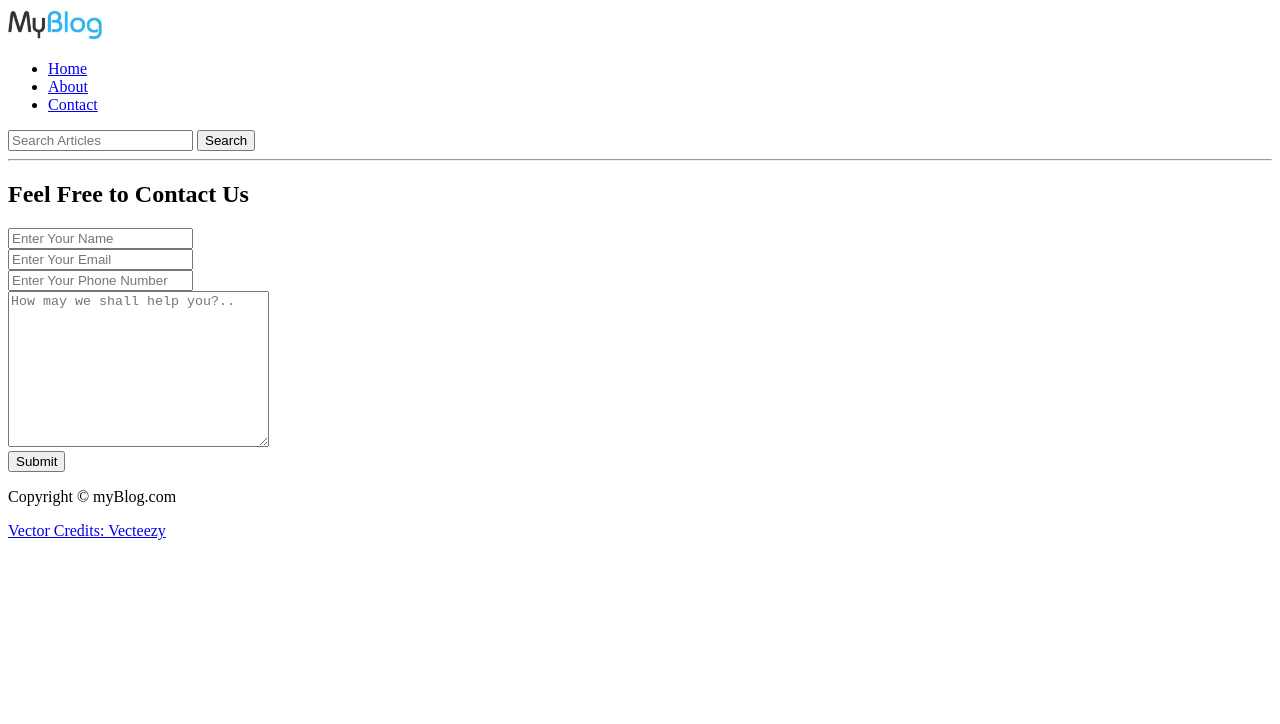
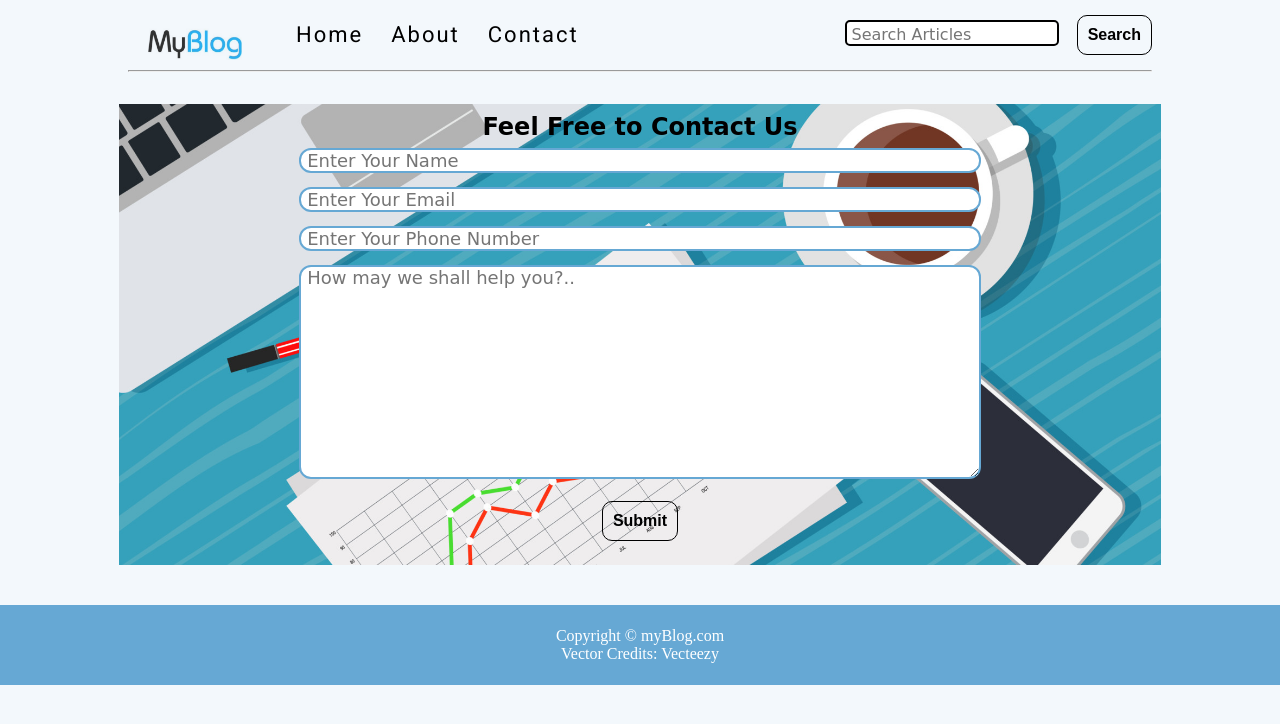
Before and after one commit to ZaidKhanz75/BLOG_WEBSITE, a plain HTML site: page contact.html in a window 1280 px wide. Drawn offline with Linux system fonts and the light colour scheme; the site is published under a folder, as on GitHub Pages, so addresses that start at the root find nothing; a web font is replaced by a local one.

Commit message:
Update contact.html

```diff
--- a/contact.html
+++ b/contact.html
@@ -4,25 +4,25 @@
 <head>
     <meta charset="UTF-8">
     <meta name="viewport" content="width=device-width, initial-scale=1.0">
-    <link rel="stylesheet" href="/css/style.css">
-    <link rel="stylesheet" href="/css/utils.css">
-    <link rel="stylesheet" href="/css/contact.css">
-    <link rel="stylesheet" href="/css/mobile.css">
+    <link rel="stylesheet" href="./css/style.css">
+    <link rel="stylesheet" href="./css/utils.css">
+    <link rel="stylesheet" href="./css/contact.css">
+    <link rel="stylesheet" href="./css/mobile.css">
     <title>myBlog - Blogging for all.</title>
 </head>
 
 <body>
     <nav class="navigation max-width-1 m-auto">
         <div class="nav-left">
-            <span><a href="/"><img src="./img/logo.png" alt="log" width="94px"></a></span>
+            <span><a href="./"><img src="./img/logo.png" alt="log" width="94px"></a></span>
             <ul>
-                <li><a href="/index.html" class="link">Home</a></li>
+                <li><a href="./index.html" class="link">Home</a></li>
                 <li><a href="#" class="link">About</a></li>
-                <li><a href="/contact.html" class="link">Contact</a></li>
+                <li><a href="./contact.html" class="link">Contact</a></li>
             </ul>
         </div>
         <div class="nav-right">
-            <form action="/search.html" method="get"><input class="form-input" type="text" name="query" id="search"
+            <form action="./search.html" method="get"><input class="form-input" type="text" name="query" id="search"
                     placeholder="Search Articles">
                 <button class="btn">Search</button>
             </form>
```
